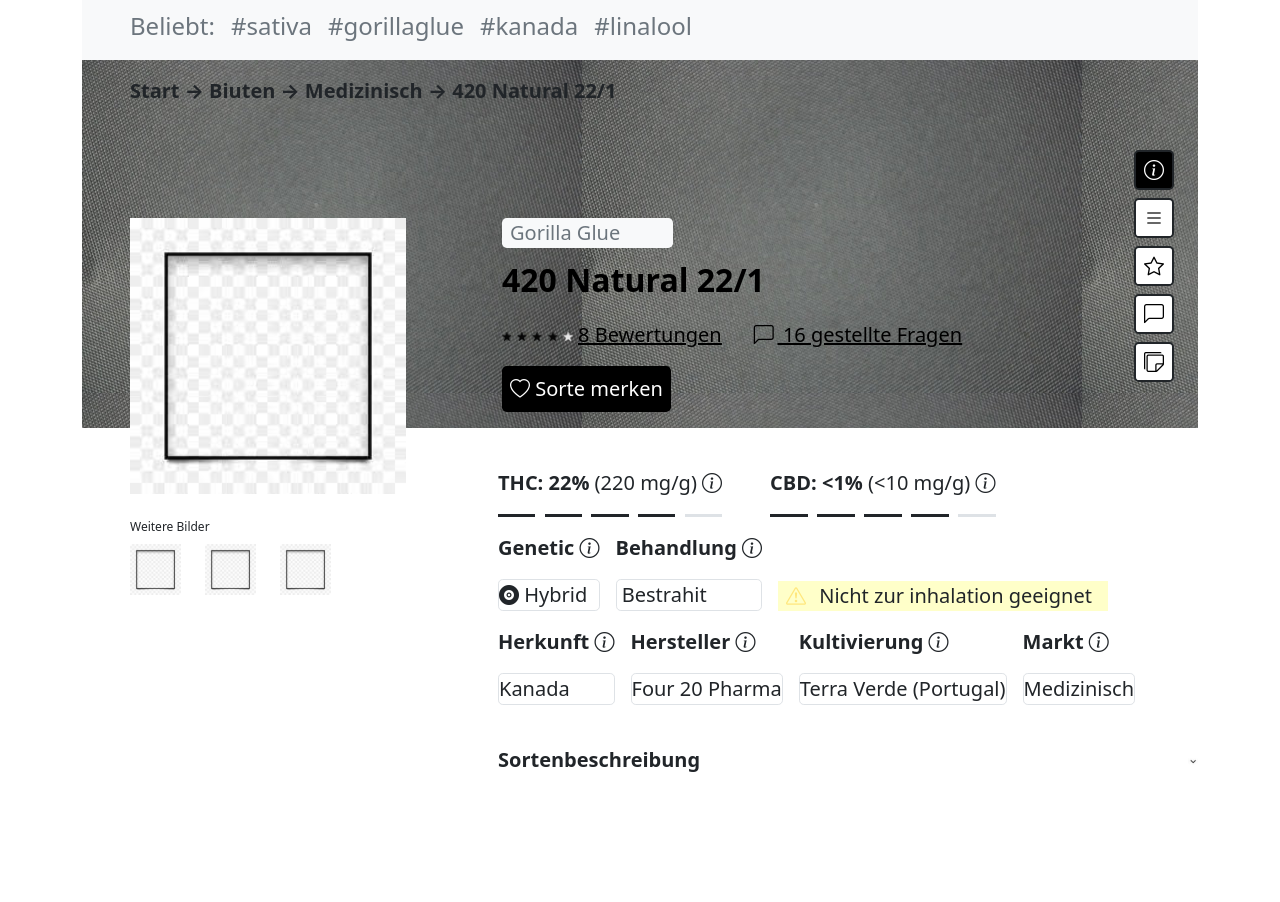
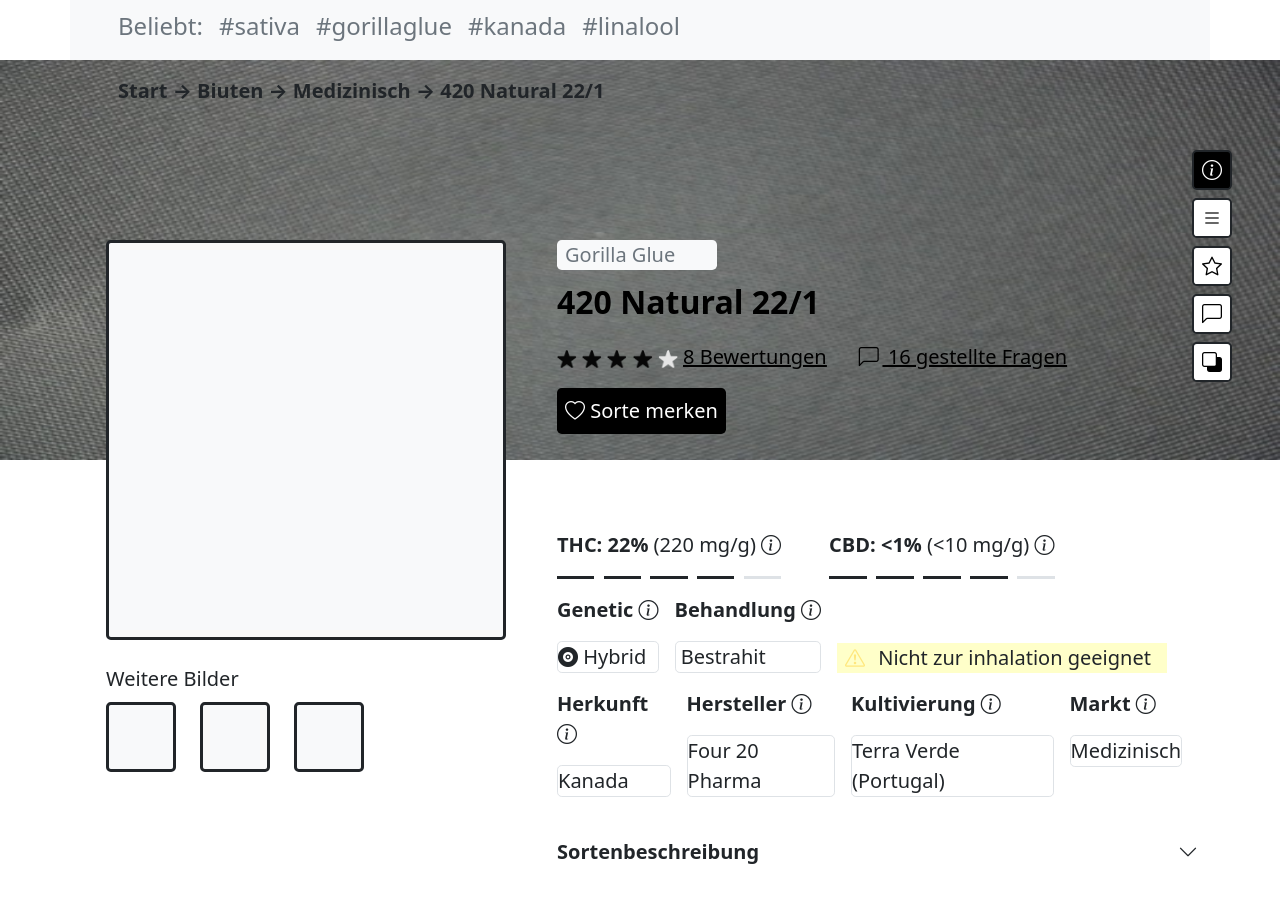
Before and after one commit to Svidzerska/bootstrap_example, a website: page index.html in a window 1280 px wide. Before the commit the page ends 800 px from the top, so only its background shows below. Drawn offline with nearby package versions, Linux system fonts and the light colour scheme.

Commit message:
good view for big screen

```diff
--- a/index.html
+++ b/index.html
@@ -16,18 +16,19 @@
 </head>
 
 <body>
-   <div class="container position-relative">
-      <div class="container fixed position-fixed d-flex flex-column align-items-end ps-0 pe-5 fs-5 w-100">
+   <div class="fixed position-fixed d-flex flex-column align-items-end ps-0 pe-5 fs-5 w-100">
       <div class="border rounded-3 border-dark border-2 mb-2"><a href="#"><i class="bi bi-info-circle"></i></a></div>
       <div class="border rounded-3 border-dark border-2 mb-2 bg-white"><a href="#"><i class="bi bi-list"></i></a>
       </div>
       <div class="border rounded-3 border-dark border-2 mb-2 bg-white"><a href="#"><i class="bi bi-star"></i></a>
       </div>
-         <div class="border rounded-3 border-dark border-2 mb-2 bg-white"><a href="#"><i
-                  class="bi bi-chat-left"></i></a></div>
-         <div class="border rounded-3 border-dark border-2 mb-2 bg-white"><a href="#"><i class="bi bi-stickies"></i></a>
+      <div class="border rounded-3 border-dark border-2 mb-2 bg-white"><a href="#"><i class="bi bi-chat-left"></i></a>
+      </div>
+      <div class="border rounded-3 border-dark border-2 mb-2 bg-white"><a href="#"><i class="bi bi-subtract"></i></a>
       </div>
    </div>
+
+   <header class="container p-0">
       <div class="tags ps-5 text-secondary bg-light d-flex flex-sm-row flex-column fs-4">
          <p class="pe-3 pt-2 mt-0">Beliebt:</p>
          <p class="pe-3 pt-2 mt-0">#sativa</p>
@@ -35,41 +36,45 @@
          <p class="pe-3 pt-2 mt-0">#kanada</p>
          <p class="pe-3 pt-2 mt-0">#linalool</p>
       </div>
-      <div class="">
-         <div class="picture-main">
-            <div class="routes mb-5 pb-5 ps-5 text-dark pt-3">
+   </header>
+
+   <main>
+      <div class="picture-main position-relative">
+         <div class="picture-background w-100 m-auto">
+            <img src="images/gray-card-750px-01.jpg" alt="" class="w-100 h-100">
+         </div>
+      </div>
+
+      <div class="main_text row container position-relative mx-auto p-0">
+         <div class="nav col-12 mx-auto">
+            <div class="routes pb-5 ps-5 text-dark pt-3 w-100">
                <p class="fw-bolder fs-5">Start &rarr; Biuten &rarr; Medizinisch &rarr; 420 Natural 22/1</p>
             </div>
-            <div class="row position-relative d-flex flex-md-column flex-lg-row w-100 m-auto">
-               <div class="d-md-none d-sm-none d-none d-lg-block col-md-4 col-sm-5 col-5 ">
          </div>
-
-
-               <div class="picture-gallery col-lg-4 col-sm-8 col-10 ps-sm-5 ps-3 pe-md-5 pb-5 pb-lg-0 position-absolute">
+         <div class="picture-main col-5 px-5">
                <div class="row shadow-5">
-                     <div class="col-12 mb-1">
-                        <div class="lightbox">
-                           <img src="images/square.jpg" alt="" srcset="" class="active w-100">
-                           <p class="mb-0 pt-4">Weitere Bilder</p>
+                  <div class="col-12 mb-1 p-0">
+                     <div class="lightbox border border-3 border-dark bg-light rounded-3">
+                        <img src="" alt="" srcset="" class="active w-100">
                      </div>
+                     <p class="mb-0 pt-4 fs-5">Weitere Bilder</p>
                   </div>
-                     <div class="col-3 mt-1">
-                        <img src="images/square.jpg" alt="" srcset="" class="active w-100">
+                  <div class="lightbox-small me-4 col-3 mt-1 border border-3 border-dark bg-light rounded-3">
+                     <img src="" alt="" srcset="" class="active w-100">
                   </div>
-                     <div class="col-3 mt-1">
-                        <img src="images/square.jpg" alt="" srcset="" class="w-100">
+                  <div class="lightbox-small me-4 col-3 mt-1 border border-3 border-dark bg-light rounded-3">
+                     <img src="" alt="" srcset="" class="w-100">
                   </div>
-                     <div class="col-3 mt-1">
-                        <img src="images/square.jpg" alt="" srcset="" class="w-100">
+                  <div class="lightbox-small me-4 col-3 mt-1 border border-3 border-dark bg-light rounded-3">
+                     <img src="" alt="" srcset="" class="w-100">
                   </div>
-                     <div class="col-3 mt-1">
+                  <div class="lightbox-small me-4 col-3 mt-1 ">
                   </div>
                </div>
          </div>
 
-
-               <div class="col-lg-8 col-12 ps-xl-5 ps-lg-0 ps-sm-5 ps-3 pb-3 fs-5">
-                  <div class="info_named">
+         <div class="main_info col-7 fs-5">
+            <div class="info_named mb-5 pb-5">
                <p class="bg-light border-1 border-light rounded-3 text-secondary ps-2 w-25 m-0">Gorilla Glue</p>
                <p class="text-black fw-bold fs-2 p-0 my-2">420 Natural 22/1</p>
                <div class="d-flex flex-column flex-sm-row my-3">
@@ -93,17 +98,8 @@
                   <i class="bi bi-heart"></i> Sorte merken
                </button>
             </div>
-               </div>
-            </div>
 
-         </div>
-
-         <div class="main_info">
-            <div class="row mt-sm-3">
-               <div class="d-md-none d-sm-none d-none d-lg-block col-lg-4 ps-xl-5 ps-lg-0 ps-sm-5 ps-3">
-               </div>
-               <div class="col-lg-8 col-12 ps-xl-5 ps-lg-0 ps-sm-5 ps-3">
-                  <div class="info_detailed fs-5">
+            <div class="info_detailed">
                <div class="d-flex mt-4 mb-3">
                   <div class="pe-5">
                      <p>
@@ -119,8 +115,7 @@
                   </div>
                   <div>
                      <p>
-                              <span class="fw-bolder">CBD: &lt;1% </span> (&lt;10 mg/g) <i
-                                 class="bi bi-info-circle"></i>
+                        <span class="fw-bolder">CBD: &lt;1% </span> (&lt;10 mg/g) <i class="bi bi-info-circle"></i>
                      </p>
                      <ul class="row d-flex flex-row justify-content-between w-100 m-0 p-0 list-unstyled">
                         <li class="border-bottom border-dark border-3 col-2 me-1"></li>
@@ -167,16 +162,13 @@
                </div>
                <div class="d-flex flex-row justify-content-between mt-4">
                   <p class="fw-bolder">Sortenbeschreibung</p>
-                        <p><img src="images/select.jpg" alt=""></p>
+                  <p><i class="bi bi-chevron-down"></i></p>
                </div>
             </div>
          </div>
       </div>
+   </main>
 
-         </div>
-      </div>
-
-   </div>
 </body>
 
 </html>
--- a/scss/style.scss
+++ b/scss/style.scss
@@ -27,9 +27,29 @@
    }
 }
 
-.picture-main {
-   background-image: url(../images/gray-card-750px-01.jpg);
-   height: ;
+.picture-background {
+   height: 400px;
+   z-index: -999;
+}
+
+.main_text {
+   transform: translateY(-400px);
+   .nav {
+      height: 180px;
+   }
+
+   .picture-main {
+      .lightbox {
+         width: 400px;
+         height: 400px;
+         border-radius: 20px;
+      }
+
+      .lightbox-small {
+         width: 70px;
+         height: 70px;
+      }
+   }
 }
 
 .main_info {
@@ -37,16 +57,15 @@
 }
 
 .stars img {
-   width: 10px;
+   width: 20px;
 }
 
 .message img {
    width: 10px;
+
 }
 
-.info_detailed img {
-   width: 10px;
-}
+
 
 .warning {
    background-color: rgb(255, 255, 201);
@@ -55,10 +74,3 @@
    }
 
 }
-
-
-@media screen and (max-width: 992px) {
-   .picture-gallery {
-      position: relative!important;
-   }
-}
```
Also changed, not shown: css/style.css. Lines whose indentation alone changed are shown as unchanged.
